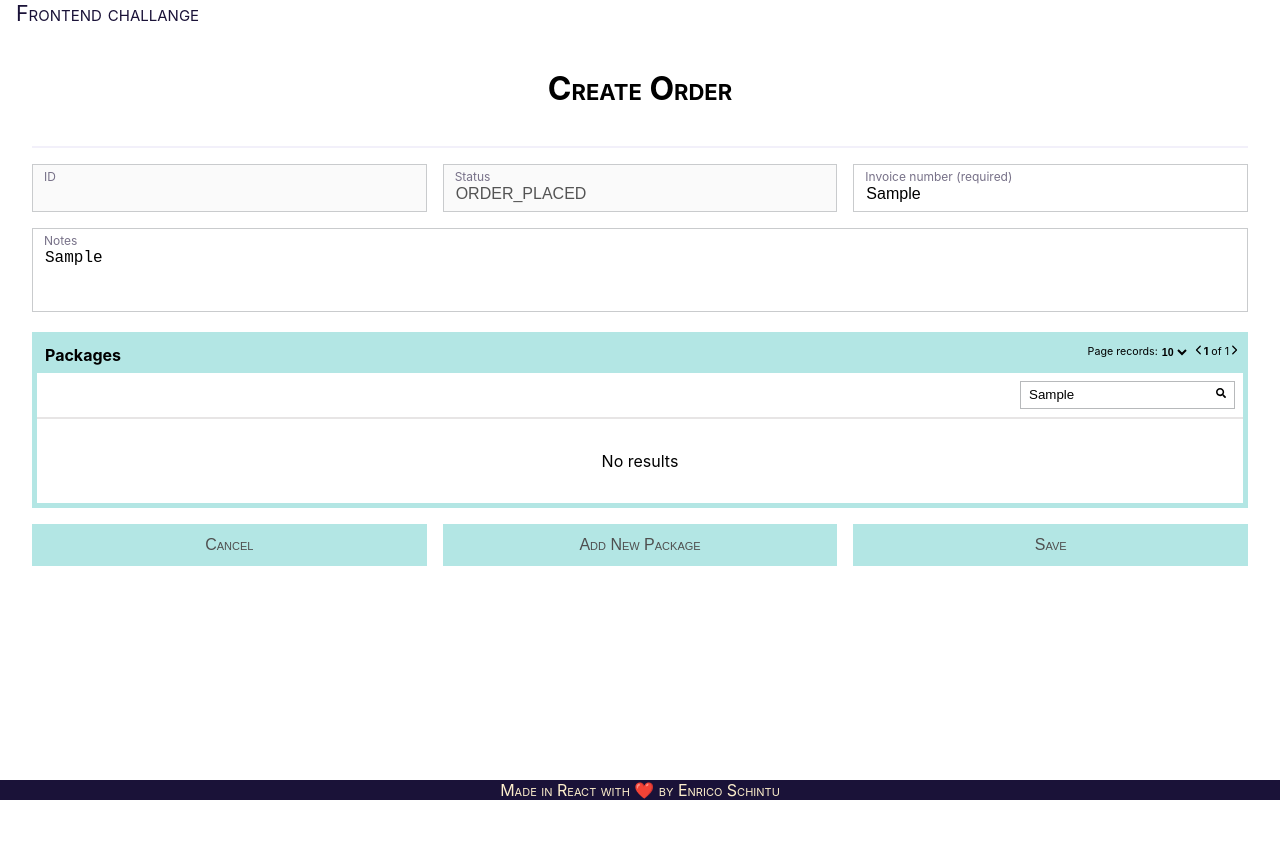
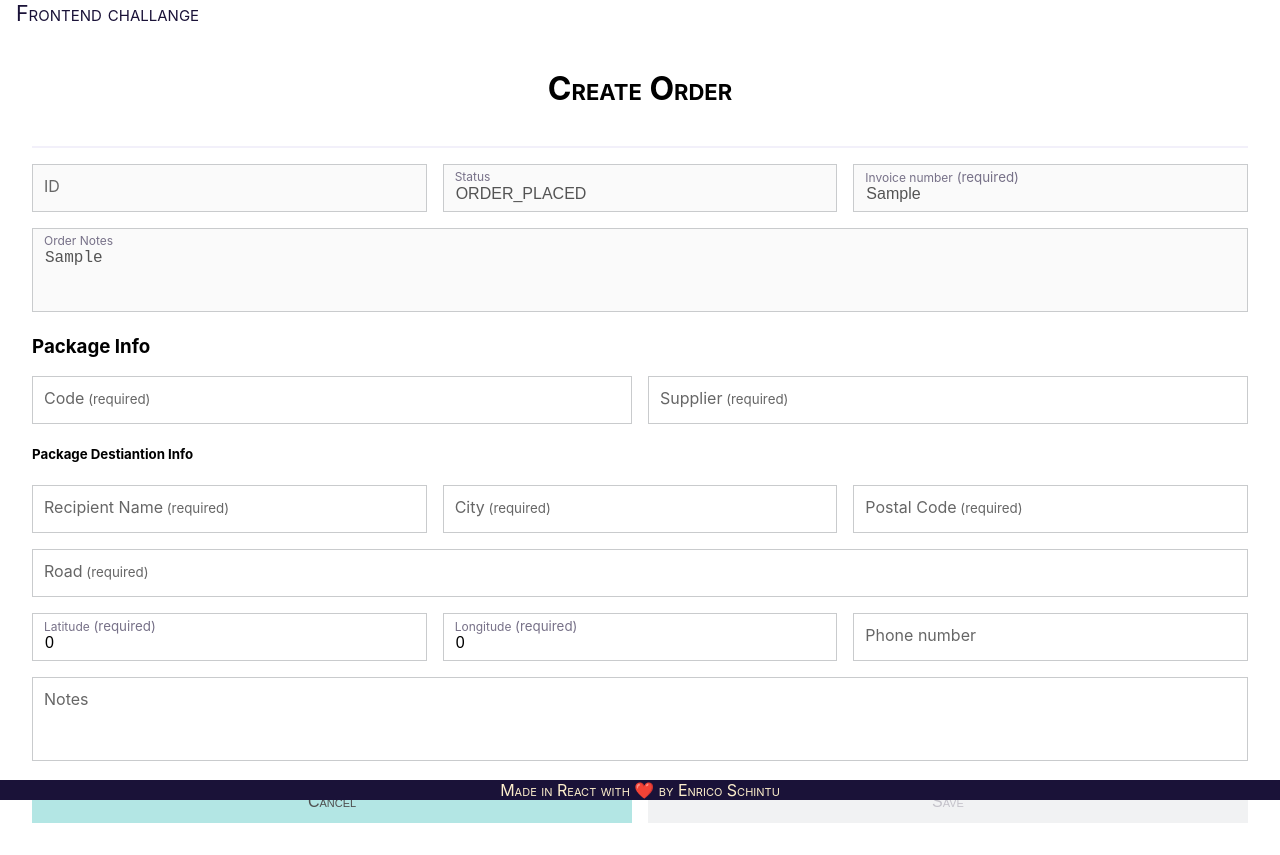
Before and after one commit to Schengatto/TS-fullstack-challenge-frontend, a React (Create React App) app: page /orders/create in a window 1280 px wide. Both pictures are taken after typing "Sample", "Sample", "Sample" into the empty fields and a click on the button "Add New Package". Before the commit the page ends 800 px from the top, so only its background shows below. Built offline with nearby package versions, Linux system fonts and the light colour scheme.

Commit message:
Added package form

```diff
--- a/src/components/form/InputText.tsx
+++ b/src/components/form/InputText.tsx
@@ -36,6 +36,10 @@ const Component = styled.div`
             top: 5px;
             color: #777188;
         }
+
+        .input-text__required {
+            font-size: 10pt;
+        }
     }
     input:focus + label
     {
@@ -60,7 +64,7 @@ export interface InputTextProps extends InputHTMLAttributes<HTMLInputElement> {
 
 const InputText: FunctionComponent<InputTextProps> = React.forwardRef<HTMLInputElement, InputTextProps>(({ value, label, type, description, required, ...rest }, ref: LegacyRef<HTMLInputElement>) => {
 
-    const styleClass = value !== undefined ? "valued" : "";
+    const styleClass = ["", undefined, null].includes(String(value)) ? "" : "valued";
 
     return (
         <Component>
@@ -71,13 +75,14 @@ const InputText: FunctionComponent<InputTextProps> = React.forwardRef<HTMLInputE
                     ref={ref}
                     id={label}
                     type={type ?? "text"}
-                    value={value} {...rest}
+                    value={value}
+                    {...rest}
                     data-test="InputText_Input" />
                 <label
                     className={styleClass}
                     htmlFor={label}
                     data-test="InputText_Label">
-                    {label}{required && " (required)"}
+                    {label}{required && <span className="input-text__required"> (required)</span>}
                 </label>
             </div>
             {description && <div className="input-text__description">{description}</div>}
--- a/src/components/form/TextArea.tsx
+++ b/src/components/form/TextArea.tsx
@@ -43,6 +43,10 @@ const Component = styled.div`
             top: 5px;
             color: #777188;
         }
+
+        .text-area__required {
+            font-size: 10pt;
+        }
     }
 }
 .text-area__description {
@@ -60,7 +64,7 @@ export interface TextAreaProps extends InputHTMLAttributes<HTMLTextAreaElement>
 
 const TextArea: FunctionComponent<TextAreaProps> = React.forwardRef<HTMLTextAreaElement, TextAreaProps>(({ value, label, description, required, ...rest }, ref: LegacyRef<HTMLTextAreaElement>) => {
 
-    const styleClass = value !== undefined ? "valued" : "";
+    const styleClass = !!value ? "valued" : "";
 
     return (
         <Component>
@@ -77,7 +81,7 @@ const TextArea: FunctionComponent<TextAreaProps> = React.forwardRef<HTMLTextArea
                     className={styleClass}
                     htmlFor={label}
                     data-test="InputText_Label">
-                    {label} {required && " (required)"}
+                    {label}{required && <span className="text-area__required"> (required)</span>}
                 </label>
             </div>
             {description && <div className="text-area__description">{description}</div>}
--- a/src/components/ui/Table.tsx
+++ b/src/components/ui/Table.tsx
@@ -122,7 +122,7 @@ const Table: FunctionComponent<TableProps> = ({ title, actions: filters, headers
 
     const pageCount = Math.max(Math.ceil(filteredItems.length / pageInfo.pageSize), 1);
 
-    const handleRowClick = (id: string) => onRowClick && onRowClick(id);
+    const handleRowClick = (id: string) => !readonly && onRowClick && onRowClick(id);
 
     const parseRow = (item: any, index: number) => (headers
         .map((header: TableHeaderInfo) => ({ key: `${index}-${header.key}`, item, value: header.parseFunction ? header.parseFunction(item[header.key]) : item[header.key] && String(item[header.key]) }))
--- a/src/features/orders-management/components/OrderForm.tsx
+++ b/src/features/orders-management/components/OrderForm.tsx
@@ -3,9 +3,12 @@ import styled from "styled-components";
 import InputText from "../../../components/form/InputText";
 import TextArea from "../../../components/form/TextArea";
 import Button from "../../../components/ui/Button";
+import { generateRandomString } from "../../../utils/string-utils";
+import { Order, OrderStatus } from "../models/order";
+import { AddressInfo } from "../models/address";
+import { Package } from "../models/package";
+import PackageForm from "./PackageForm";
 import Table from "../../../components/ui/Table";
-import { generateRandomString } from "../../../utils/string-utils";
-import { AddressInfo, Order, OrderStatus, Package } from "../models/order";
 
 const FormGroup = styled.div`
     .form-row {
@@ -43,6 +46,7 @@ const OrderForm: FunctionComponent<OrderFormProps> = ({ order, readonly, onCance
         : { id: "", status: OrderStatus.OrderPlaced, invoiceId: "", packages: [], notes: "" };
 
     const [formFields, setFormFields] = useState<Order>(initialFormState);
+    const [selectedPackage, setSelectedPackage] = useState<Package | null | undefined>(undefined);
 
     const isFormValid = formFields.invoiceId && formFields.packages.length > 0;
 
@@ -59,26 +63,10 @@ const OrderForm: FunctionComponent<OrderFormProps> = ({ order, readonly, onCance
 
     const packagesTableHeaders = [
         { key: "code", label: "Code" },
-        { key: "supplier", label: "Supplier City", parseFunction: (supplier: AddressInfo) => supplier.city },
-        { key: "recipient", label: "Recipient City", parseFunction: (recipient: AddressInfo) => recipient.city },
+        { key: "supplierId", label: "Supplier" },
+        { key: "destination", label: "Destination", parseFunction: (destination: AddressInfo) => `${destination.city} (${destination.postalCode})` },
         { key: "notes", label: "Notes" }
     ];
-
-    const generateFakePackage = () => ({
-        code: generateRandomString(8),
-        recipient: {
-            address: "Via scura",
-            city: "Milano",
-            coordinates: { latitude: 10, longitude: 20 },
-            postalCode: generateRandomString(5)
-        },
-        supplier: {
-            address: "Via rossa",
-            city: "Bologna",
-            coordinates: { latitude: 40, longitude: 50 },
-            postalCode: generateRandomString(5)
-        }
-    });
 
     const handleFormFieldChange = (e: ChangeEvent<HTMLInputElement | HTMLTextAreaElement>) => {
         const name = e.currentTarget.name;
@@ -86,7 +74,10 @@ const OrderForm: FunctionComponent<OrderFormProps> = ({ order, readonly, onCance
         setFormFields(state => ({ ...state, [name]: value }));
     };
 
-    const handleAddNewPackage = (): void => setFormFields((state) => ({ ...state, packages: [...state.packages, generateFakePackage()] }));
+    const handleAddNewPackage = (): void => {
+        setSelectedPackage(null);
+        // setFormFields((state) => ({ ...state, packages: [...state.packages, generateFakePackage()] }))
+    };
 
     const resetForm = (): void => setFormFields(initialFormState);
 
@@ -94,6 +85,12 @@ const OrderForm: FunctionComponent<OrderFormProps> = ({ order, readonly, onCance
         resetForm();
         onCancel();
     };
+
+    const handleEditPackage = (packageInfo: Package) => {
+        setSelectedPackage(packageInfo);
+    };
+
+    const isEditOrderLocked = !!readonly || selectedPackage !== undefined;
 
     return (
         <FormGroup>
@@ -104,6 +101,7 @@ const OrderForm: FunctionComponent<OrderFormProps> = ({ order, readonly, onCance
                         name="id"
                         type="text"
                         value={formFields.id}
+                        data-test="OrderForm__Input__id"
                         disabled />
 
                     <InputText
@@ -111,6 +109,7 @@ const OrderForm: FunctionComponent<OrderFormProps> = ({ order, readonly, onCance
                         name="status"
                         type="text"
                         value={formFields.status}
+                        data-test="OrderForm__Input__status"
                         disabled />
 
                     <InputText
@@ -118,34 +117,46 @@ const OrderForm: FunctionComponent<OrderFormProps> = ({ order, readonly, onCance
                         name="invoiceId"
                         required type="text"
                         value={formFields.invoiceId}
-                        disabled={readonly}
+                        data-test="OrderForm__Input__invoiceId"
+                        disabled={isEditOrderLocked}
                         onChange={handleFormFieldChange} />
                 </div>
                 <div className="form-row">
                     <TextArea
-                        label="Notes"
+                        label="Order Notes"
                         name="notes"
                         type="text"
                         value={formFields.notes}
-                        disabled={readonly}
+                        data-test="OrderForm__Input__notes"
+                        disabled={isEditOrderLocked}
                         onChange={handleFormFieldChange} />
                 </div>
 
-                <Table
-                    title='Packages'
-                    readonly={readonly}
-                    headers={packagesTableHeaders}
-                    items={formFields.packages}
-                    searchKey="code" />
+                {selectedPackage === undefined && (
+                    <Table
+                        title='Packages'
+                        readonly={readonly}
+                        headers={packagesTableHeaders}
+                        items={formFields.packages}
+                        searchKey="code"
+                        onRowClick={handleEditPackage} />
+                )}
 
-                {!readonly &&
+                {!isEditOrderLocked && (
                     <div className="form-actions">
-                        <Button label="Cancel" onClick={handleCancel} />
-                        <Button onClick={handleAddNewPackage} label="Add New Package" />
-                        <Button label="Save" type="submit" disabled={!isFormValid} />
+                        <Button label="Cancel" onClick={handleCancel} data-test="OrderForm__Button__cancel" />
+                        <Button onClick={handleAddNewPackage} label="Add New Package" data-test="OrderForm__Button__addPackage" />
+                        <Button label="Save" type="submit" disabled={!isFormValid} data-test="OrderForm__Button__save" />
                     </div>
-                }
+                )}
             </form>
+
+            {selectedPackage !== undefined &&
+                (<PackageForm
+                    packageInfo={selectedPackage}
+                    onSubmit={() => () => console.log("not implemented")}
+                    onCancel={() => setSelectedPackage(undefined)} />)
+            }
         </FormGroup>
     );
 };
--- /dev/null
+++ b/src/features/orders-management/components/PackageForm.tsx
@@ -0,0 +1,180 @@
+import { ChangeEvent, FunctionComponent, useState } from "react";
+import styled from "styled-components";
+import InputText from "../../../components/form/InputText";
+import TextArea from "../../../components/form/TextArea";
+import Button from "../../../components/ui/Button";
+import { AddressInfo } from "../models/address";
+import { Package } from "../models/package";
+
+const FormGroup = styled.div`
+    .form-row {
+        display: flex;
+        margin: 1rem 0;
+        column-gap: 1rem;
+
+        div {
+            flex: 1
+        }
+    }
+
+    .form-actions {
+        display: flex;
+        margin: 1rem 0;
+        column-gap: 1rem;
+
+        div {
+            flex: 1
+        }
+    }
+`;
+
+interface PackageFormProps {
+    packageInfo: Package | null;
+    readonly?: boolean;
+    onCancel: () => void;
+    onSubmit: (packageInfo: Package) => void;
+}
+
+const PackageForm: FunctionComponent<PackageFormProps> = ({ packageInfo, readonly, onCancel, onSubmit }) => {
+
+    const initialAddressState: AddressInfo = {
+        owner: "",
+        address: "",
+        city: "",
+        coordinates: {
+            latitude: 0,
+            longitude: 0
+        },
+        postalCode: "",
+        notes: "",
+        phoneNumber: ""
+    }
+
+    const initialFormState: Package = packageInfo
+        ? { ...packageInfo }
+        : { code: "", notes: "", destination: { ...initialAddressState }, supplierId: "" };
+
+    const [formFields, setFormFields] = useState<Package>(initialFormState);
+
+    const isFormValid = formFields.code
+        && formFields.destination.owner
+        && formFields.destination.address
+        && formFields.destination.city
+        && formFields.destination.postalCode
+        && formFields.supplierId;
+
+    const handleSubmit = (event: any): void => {
+        event.preventDefault();
+        onSubmit(formFields);
+    };
+
+    const handleFormFieldChange = (e: ChangeEvent<HTMLInputElement | HTMLTextAreaElement>) => {
+        const name = e.currentTarget.name;
+        const value = e.currentTarget.value;
+        setFormFields(state => ({ ...state, [name]: value }));
+    };
+
+    const resetForm = (): void => setFormFields(initialFormState);
+
+    const handleCancel = (): void => {
+        resetForm();
+        onCancel();
+    };
+
+    return (
+        <FormGroup>
+            <h3>Package Info</h3>
+            <form onSubmit={handleSubmit}>
+                <div className="form-row">
+                    <InputText
+                        label="Code"
+                        name="code"
+                        type="text"
+                        value={formFields.code}
+                        required
+                        onChange={handleFormFieldChange} />
+                    <InputText
+                        label="Supplier"
+                        name="supplierId"
+                        type="text"
+                        value={formFields.supplierId}
+                        required
+                        onChange={handleFormFieldChange} />
+                </div>
+                <h5>Package Destiantion Info</h5>
+
+                <div className="form-row">
+                    <InputText
+                        label="Recipient Name"
+                        name="destination.owner"
+                        type="text"
+                        value={formFields.destination.owner}
+                        required
+                        onChange={handleFormFieldChange} />
+                    <InputText
+                        label="City"
+                        name="destination.city"
+                        type="text"
+                        value={formFields.destination.city}
+                        required
+                        onChange={handleFormFieldChange} />
+                    <InputText
+                        label="Postal Code"
+                        name="destination.postalCode"
+                        type="text"
+                        value={formFields.destination.postalCode}
+                        required
+                        onChange={handleFormFieldChange} />
+                </div>
+                <div className="form-row">
+                    <InputText
+                        label="Road"
+                        name="destination.postalCode"
+                        type="text"
+                        value={formFields.destination.address}
+                        required
+                        onChange={handleFormFieldChange} />
+                </div>
+                <div className="form-row">
+                    <InputText
+                        label="Latitude"
+                        name="destination.coordinates.latitude"
+                        type="number"
+                        value={formFields.destination.coordinates.latitude}
+                        required
+                        onChange={handleFormFieldChange} />
+                    <InputText
+                        label="Longitude"
+                        name="destination.coordinates.longitude"
+                        type="number"
+                        value={formFields.destination.coordinates.longitude}
+                        required
+                        onChange={handleFormFieldChange} />
+                    <InputText
+                        label="Phone number"
+                        name="destination.phoneNumber"
+                        type="text"
+                        value={formFields.destination.phoneNumber}
+                        onChange={handleFormFieldChange} />
+                </div>
+                <div className="form-row">
+                    <TextArea
+                        label="Notes"
+                        name="notes"
+                        type="text"
+                        value={formFields.notes}
+                        disabled={readonly}
+                        onChange={handleFormFieldChange} />
+                </div>
+                {!readonly &&
+                    <div className="form-actions">
+                        <Button label="Cancel" onClick={handleCancel} />
+                        <Button label="Save" type="submit" disabled={!isFormValid} />
+                    </div>
+                }
+            </form>
+        </FormGroup>
+    );
+};
+
+export default PackageForm;
--- /dev/null
+++ b/src/features/orders-management/models/address.ts
@@ -0,0 +1,14 @@
+export interface AddressInfo {
+    owner: string;
+    city: string;
+    postalCode: string;
+    address: string;
+    coordinates: GeolocationCoordinate;
+    phoneNumber?: string;
+    notes?: string;
+}
+
+export interface GeolocationCoordinate {
+    latitude: number;
+    longitude: number;
+}
--- /dev/null
+++ b/src/features/orders-management/models/package.ts
@@ -0,0 +1,8 @@
+import { AddressInfo } from "./address";
+
+export interface Package {
+    code: string;
+    supplierId: string;
+    destination: AddressInfo;
+    notes?: string;
+}
--- a/src/features/orders-management/services/orders-service.ts
+++ b/src/features/orders-management/services/orders-service.ts
@@ -9,33 +9,25 @@ const orders: Order[] = [
         packages: [
             {
                 code: "P0001",
-                recipient: {
+                destination: {
+                    owner: "Topo",
                     address: "Via scura",
                     city: "Milano",
                     coordinates: { latitude: 10, longitude: 20 },
                     postalCode: "20222",
                 },
-                supplier: {
-                    address: "Via rossa",
-                    city: "Bologna",
-                    coordinates: { latitude: 40, longitude: 50 },
-                    postalCode: "20221",
-                },
+                supplierId: "S0002",
             },
             {
                 code: "P0002",
-                recipient: {
+                destination: {
+                    owner: "Matteo Salerno",
                     address: "Via verde",
                     city: "Venezia",
                     coordinates: { latitude: 60, longitude: 30 },
-                    postalCode: "20223",
+                    postalCode: "20223"
                 },
-                supplier: {
-                    address: "Via rossa",
-                    city: "Bologna",
-                    coordinates: { latitude: 40, longitude: 50 },
-                    postalCode: "20221",
-                },
+                supplierId: "S0001",
                 notes: "Fragile"
             },
         ],
--- a/src/pages/orders-management/OrderCreate.tsx
+++ b/src/pages/orders-management/OrderCreate.tsx
@@ -1,4 +1,4 @@
-import React, { FunctionComponent, useState } from "react";
+import { FunctionComponent, useState } from "react";
 import { useNavigate } from "react-router-dom";
 import styled from "styled-components";
 import Card from "../../components/ui/Card";
--- a/src/pages/orders-management/OrdersList.tsx
+++ b/src/pages/orders-management/OrdersList.tsx
@@ -3,8 +3,9 @@ import { useNavigate } from "react-router-dom";
 import styled from "styled-components";
 import Button from "../../components/ui/Button";
 import Table from "../../components/ui/Table";
-import { Order, Package } from "../../features/orders-management/models/order";
+import { Order } from "../../features/orders-management/models/order";
 import orderServices from "../../features/orders-management/services/orders-service";
+import { Package } from "../../features/orders-management/models/package";
 
 const Component = styled.div`
     margin: 5rem 1rem;
```
Also changed, not shown: src/features/orders-management/models/depot.ts (added, +7 -0 lines), src/features/orders-management/models/order.ts (+7 -33 lines).
